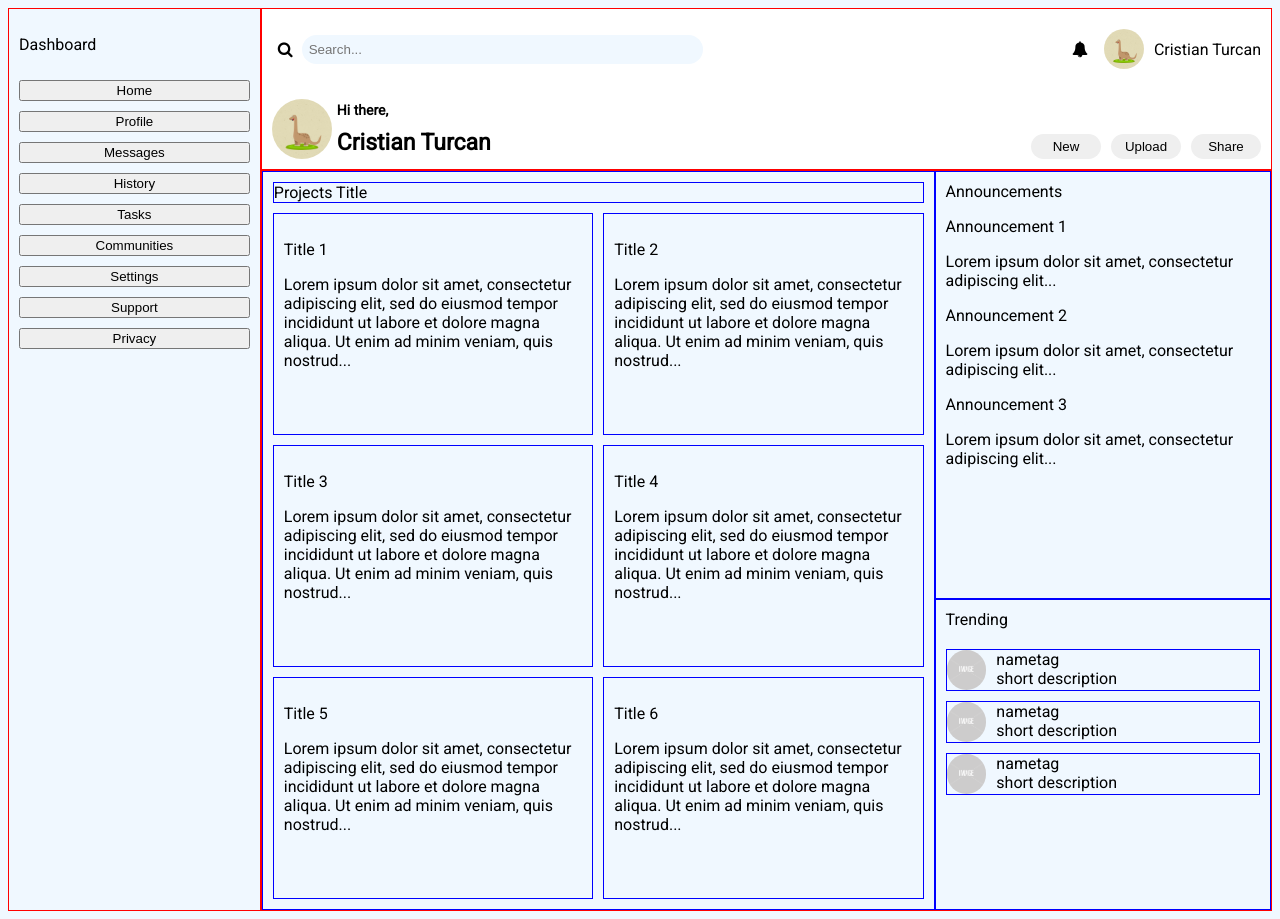
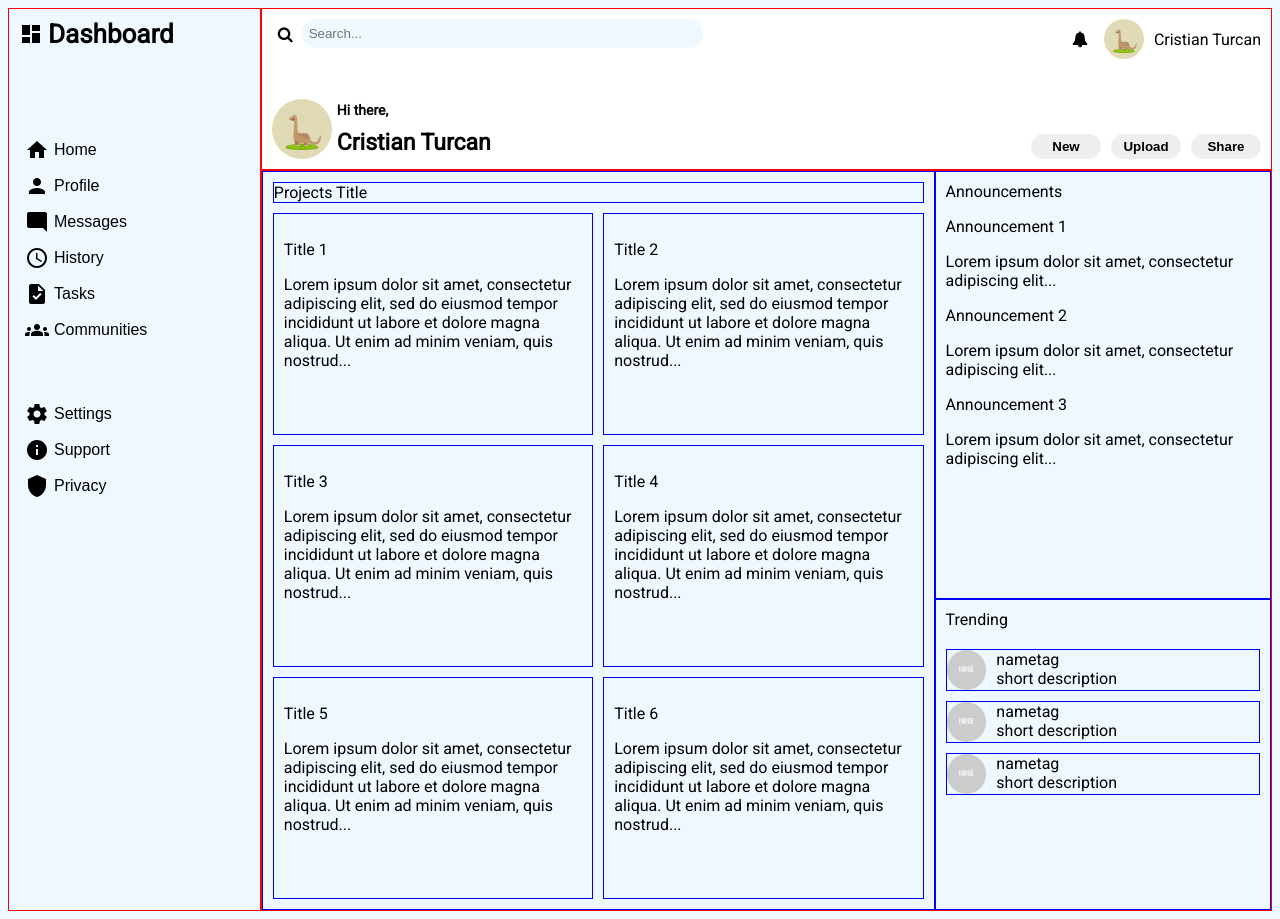
Before and after one commit to CristiTurcan/Admin-Dashboard, a plain HTML site: page index.html in a window 1280 px wide. Drawn offline with Linux system fonts and the light colour scheme.

Commit message:
Added styling for dashboard

```diff
--- a/index.html
+++ b/index.html
@@ -9,18 +9,24 @@
     <link rel="preconnect" href="https://fonts.googleapis.com">
     <link rel="preconnect" href="https://fonts.gstatic.com" crossorigin>
     <link href="https://fonts.googleapis.com/css2?family=Montserrat&family=Roboto&display=swap" rel="stylesheet">
+    <link href="https://fonts.googleapis.com/icon?family=Material+Icons"
+      rel="stylesheet">
     <script src="script.js" defer></script>
 </head>
 <body>
     <div class="header">
+        <div class="searchBar-container">
             <div class="searchBar">
                 <button type="submit" class="fa fa-search"></button>
                 <input type="text" placeholder="Search...">
             </div>
+        </div>
+        <div class="userProfile-container">
             <div class="userProfile">
                 <button class="notificationButton fa fa-bell"></button>
                 <img src="img/dinosaur-5666127_640.png" alt="">
                 <span>Cristian Turcan</span>
+            </div>
         </div>
         <div class="hiUserProfile">
             <img src="img/dinosaur-5666127_640.png" alt="">
@@ -34,16 +40,16 @@
         </div>
     </div>
     <div class="dashboard">
-        <p>Dashboard</p>
-        <button>Home</button>
-        <button>Profile</button>
-        <button>Messages</button>
-        <button>History</button>
-        <button>Tasks</button>
-        <button>Communities</button>
-        <button>Settings</button>
-        <button>Support</button>
-        <button>Privacy</button>
+        <span class="dashboardTitle"><i class="material-icons">dashboard</i><span>Dashboard</span></span>
+        <button><i class="material-icons">home</i><span>Home</span></button>
+        <button><i class="material-icons">person</i><span>Profile</span></button>
+        <button><i class="material-icons">mode_comment</i><span>Messages</span></button>
+        <button><i class="material-icons">schedule</i><span>History</span></button>
+        <button><i class="material-icons">task</i><span>Tasks</span></button>
+        <button><i class="material-icons">groups</i><span>Communities</span></button>
+        <button><i class="material-icons">settings</i><span>Settings</span></button>
+        <button><i class="material-icons">info</i><span>Support</span></button>
+        <button><i class="material-icons">shield</i><span>Privacy</span></button>
     </div>
     <div class="content">
         <div class="projects">
--- a/style.css
+++ b/style.css
@@ -30,6 +30,11 @@ body {
     flex-direction: row;
     align-items: center;
     gap: 3px;
+}
+
+.userProfile-container,
+.searchBar-container {
+    align-self: start;
 }
 
 .searchBar > input {
@@ -94,6 +99,7 @@ body {
     border: 0px;
     padding: 5px;
     width: 70px;
+    font-weight: bold;
 }
 
 .dashboard {
@@ -102,6 +108,27 @@ body {
     flex-direction: column;
     gap: 10px;
     padding: 10px;
+}
+
+.dashboard > .dashboardTitle,
+.dashboard > button {
+    display: flex;
+    justify-content: start;
+    align-items: center;
+    gap: 5px;
+    background-color: transparent;
+    border: 0px;
+    font-size: 16px;
+}
+
+.dashboard > .dashboardTitle {
+    margin-bottom: 3em;
+    font-size: 26px;
+    font-weight: bold;
+}
+
+.dashboard button:nth-child(7) {
+    margin-bottom: 3em;
 }
 
 .content > div {
```
Lines whose indentation alone changed are shown as unchanged.
